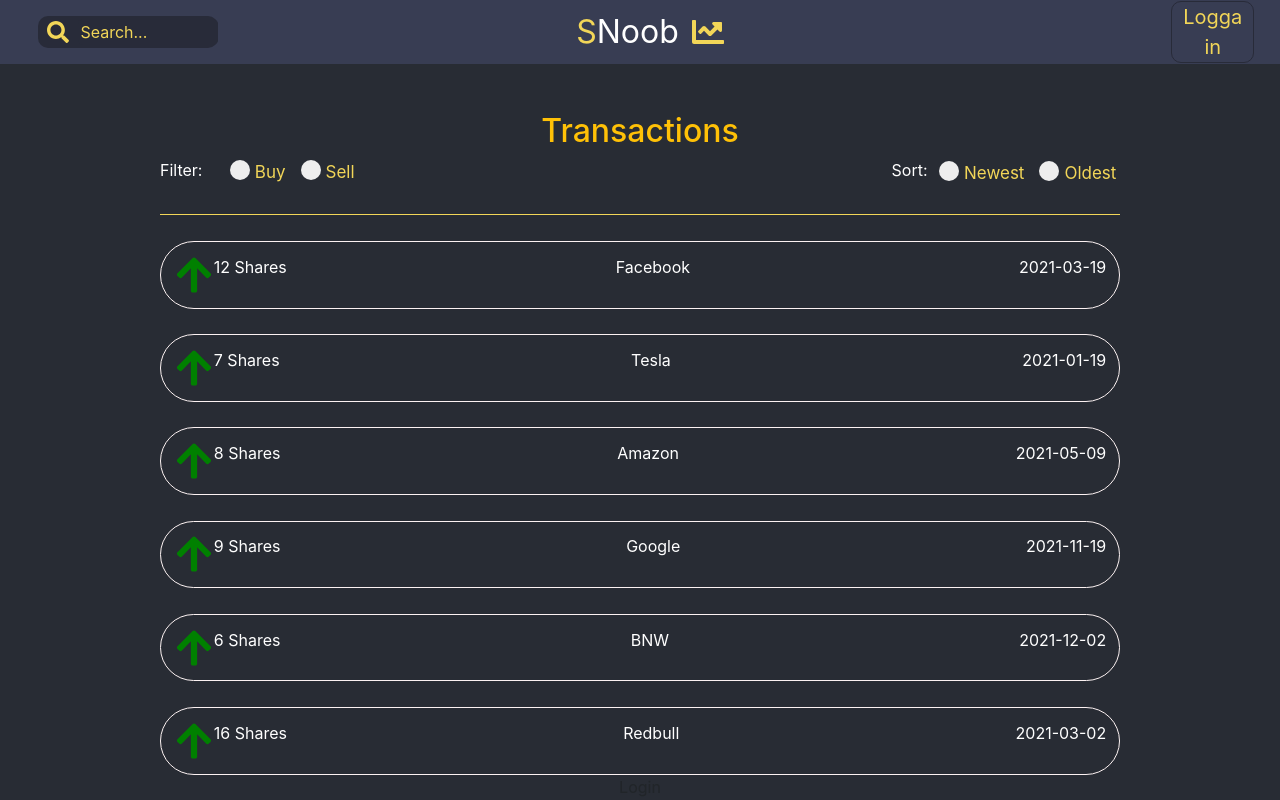
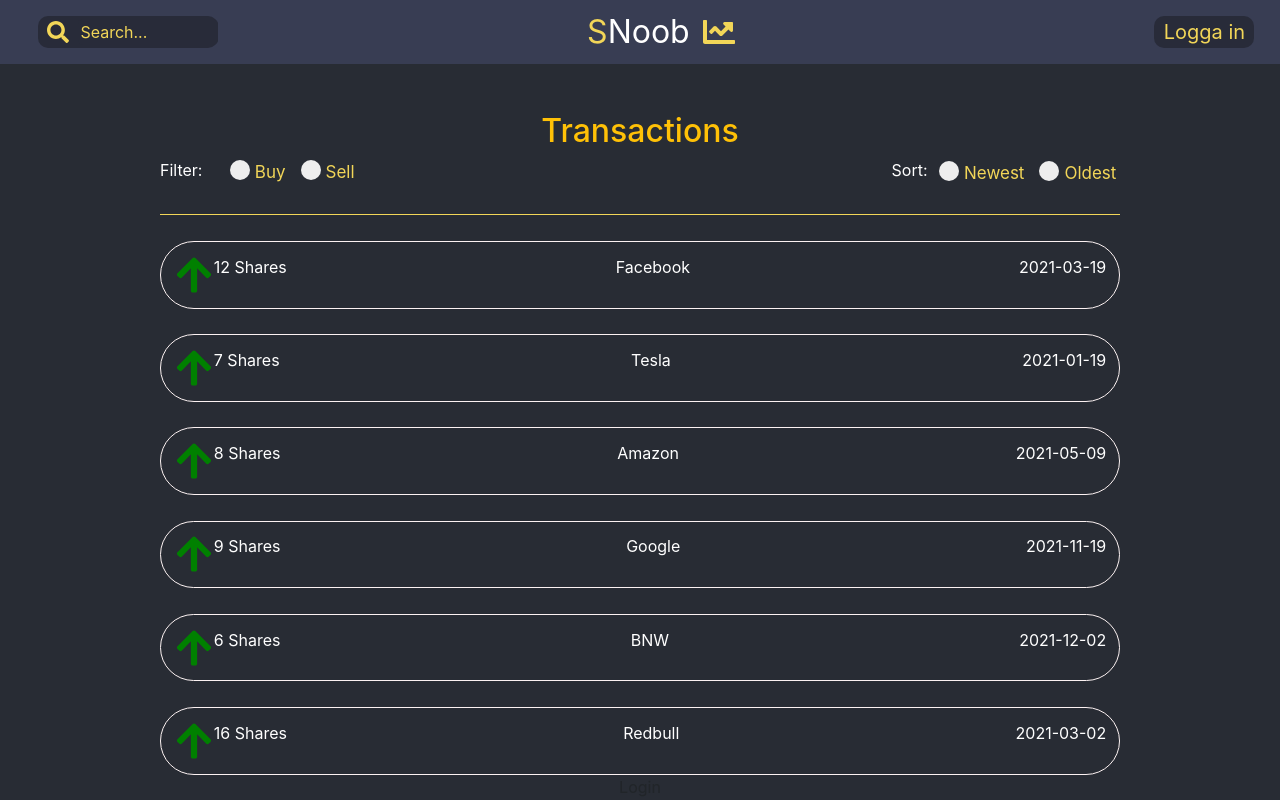
Before and after one commit to HawkieOne/StockNoobReact, a React (Create React App) app: page /transactionList in a window 1280 px wide. Shown: the top 800 px of the page. Built offline with nearby package versions, Linux system fonts and the light colour scheme.

Commit message:
small improvments on the looks

```diff
--- a/src/components/Header.css
+++ b/src/components/Header.css
@@ -27,7 +27,7 @@
     display: flex;
     text-align: center;
     align-items: center;
-    margin-right: 8%;
+    margin-right: 5%;
     font-size: 2rem;
 }
 
--- a/src/components/Login.css
+++ b/src/components/Login.css
@@ -1,11 +1,13 @@
 .login-button {
-    background-color: #383D53;
+    background-color: #282b39;
     color: #F2D658;
     border-radius: 10px;
     font-size: 1.25rem;
     cursor: pointer;
-    border: 1px solid #282b39;
-    padding: 0% 10%;
+    border: none;
+    width: 100px;
+    /*border: 1px solid #282b39;*/
+    /*padding: 0% 10%;*/
 }
 
 /*        Modal        */
```
